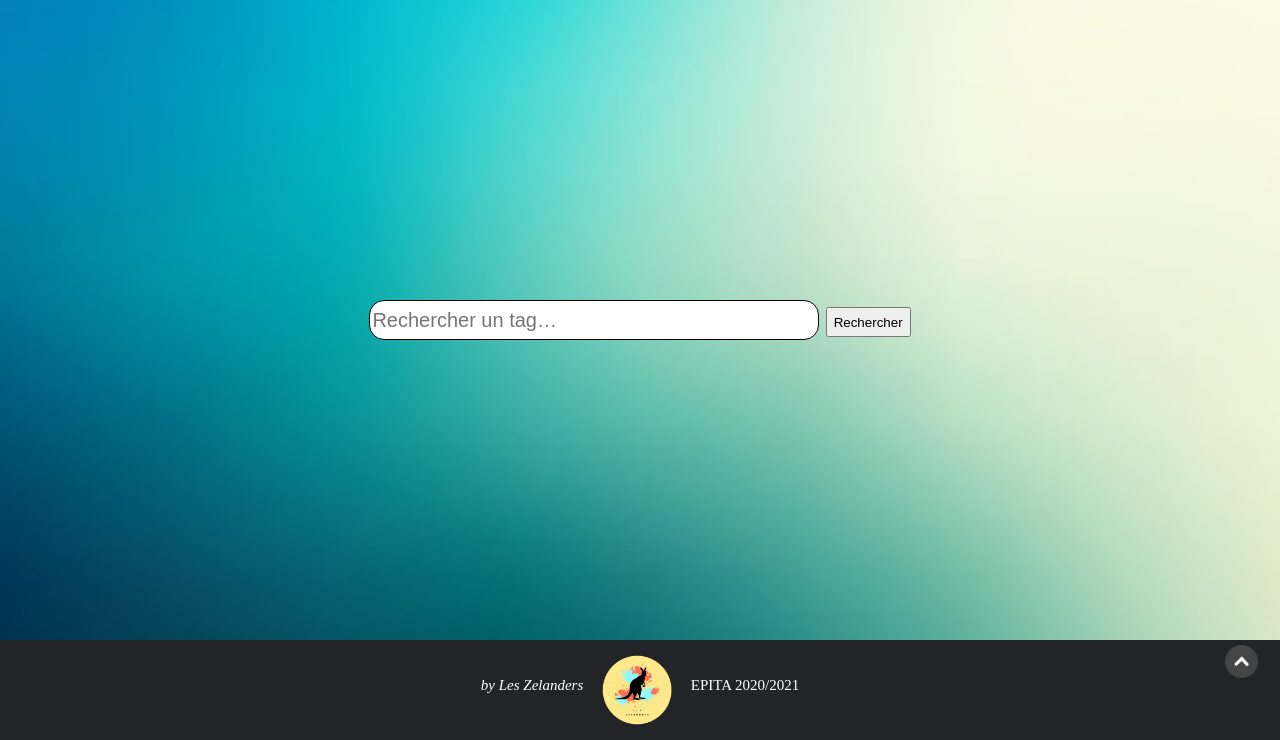
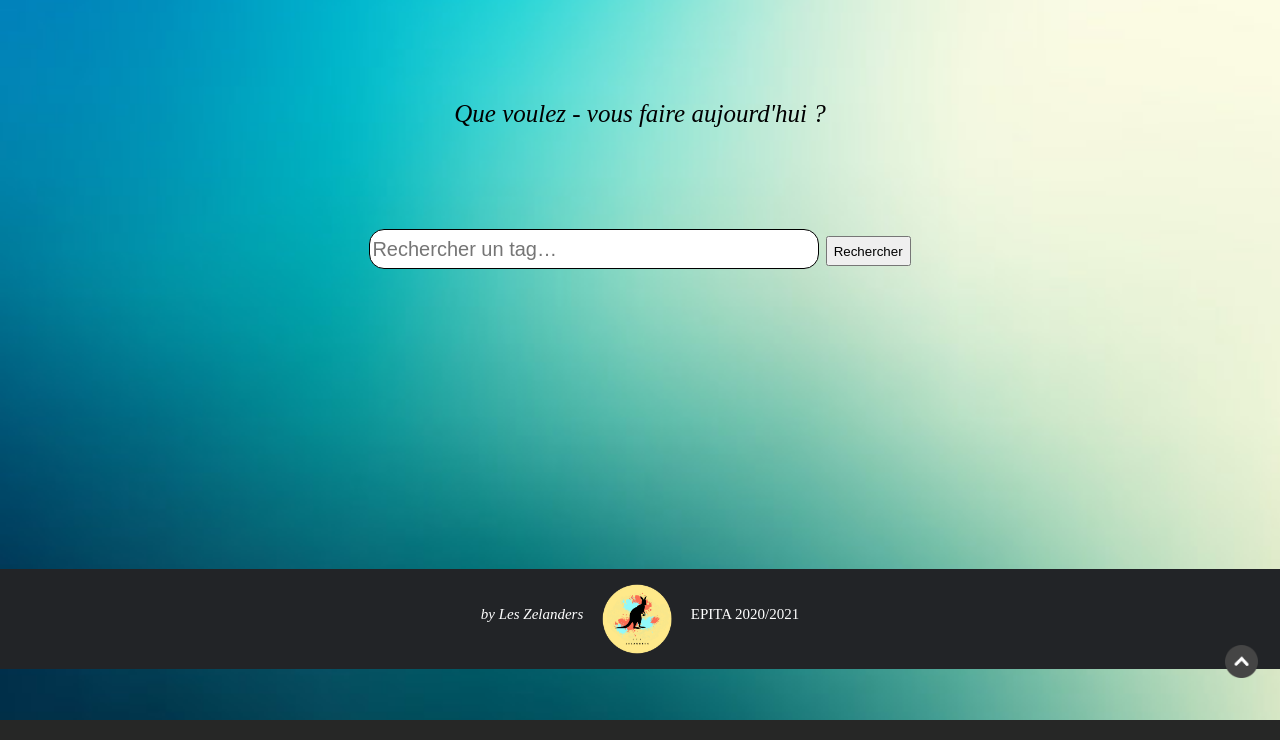
Before and after one commit to Babouche007/Zelanders-GottaGoHack-1, a PHP site: page / in a window 1280 px wide. Shown: the part 80-820 px from the top of the page. Run offline with PHP 8.4, Linux system fonts and the light colour scheme.

Commit message:
rectifier bug

```diff
--- a/css/Accueil.css
+++ b/css/Accueil.css
@@ -49,8 +49,11 @@ body {
     background-size: cover;
     /*background: linear-gradient(70deg, #08CFF4, #0012B2);*/
 }
+#accroche {
+    margin-top: 100px;
+}
 #search {
-    margin-top: 300px;
+    margin-top: 20px;
     margin-bottom: 300px;
     border-radius: 15px;
     border: 1px solid black;
--- a/index.php
+++ b/index.php
@@ -43,21 +43,11 @@
             </ul>';
         }
         ?>
-<!--        <ul class="links">-->
-<!--            <li>-->
-<!--                <a href="pages/login.php">Connexion /</a>-->
-<!--            </li>-->
-<!--            <li>-->
-<!--                <a href="pages/register.php"> Inscription</a>-->
-<!--            </li>-->
-<!--        </ul>-->
     </nav>
-    <!--<div class="blur"><img src="res/img/fond1.jpg"></div>-->
-    <div class="content">
+        <p id="accroche"><i>Que voulez - vous faire aujourd'hui ? </i></p></br></br>
         <input type="search" id="search" placeholder="Rechercher un tag…" size="300">
         <button style="height: 30px">Rechercher</button>
     </div>
-    <div>
     <div class="top">
         <a href="#top"><img src="res\img\top.png"></a>
     </div>
```
